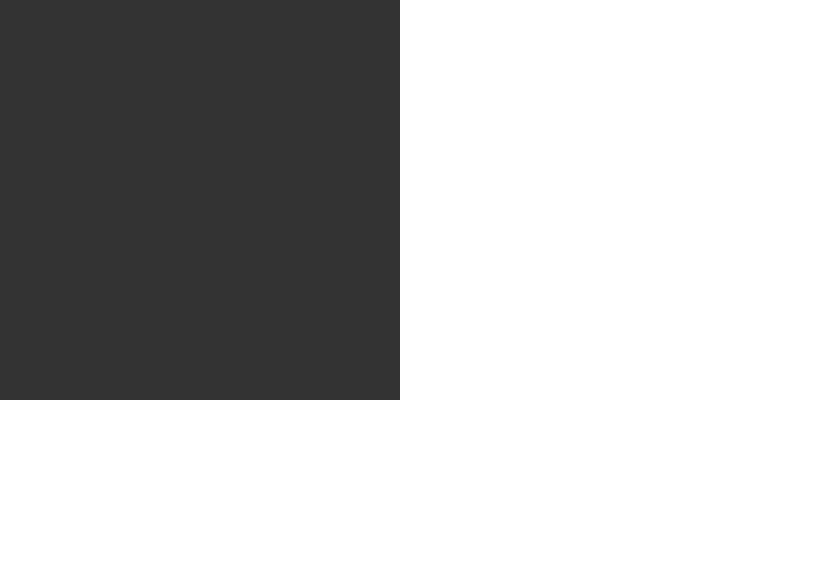
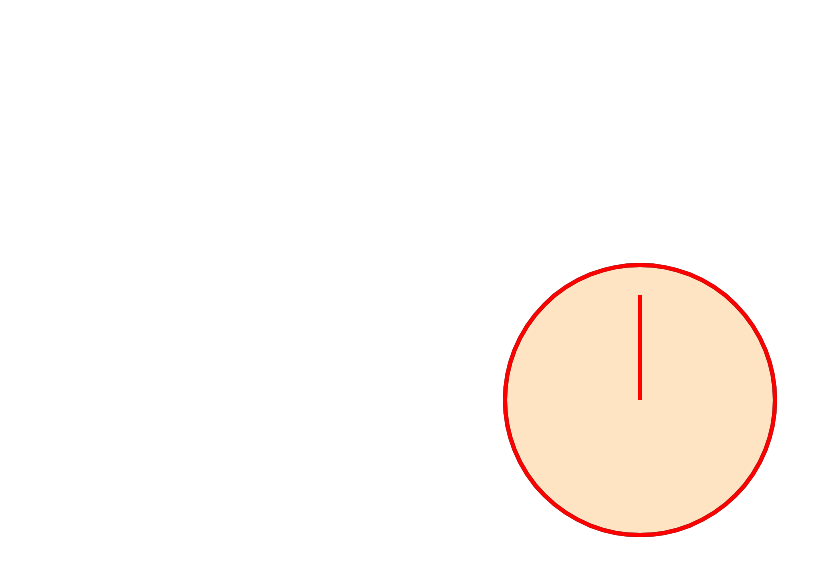
Before and after one commit to tabdullah1215/analog_clock, a React (Create React App) app: page / in a window 1280 px wide. Shown: the top 576 px of the page, without its empty margins (0-840 px from the left). Built offline with nearby package versions, Linux system fonts and the light colour scheme.

Commit message:
initial setup

```diff
--- a/public/index.html
+++ b/public/index.html
@@ -25,7 +25,6 @@
     <noscript>
       You need to enable JavaScript to run this app.
     </noscript>
-    <canvas id="canvas" width="400" height="400" style="background-color:#333"></canvas>
     <div id="root"></div>
     <!--
       This HTML file is a template.
--- a/src/App.js
+++ b/src/App.js
@@ -1,13 +1,13 @@
 import React, { Component } from 'react';
-import logo from './logo.svg';
 import './App.css';
+import CanvasComponent from '../src/CanvasComponent';
 
 
 class App extends Component {
   render() {
     return (
       <div className="App">
-
+        <CanvasComponent/>
       </div>
     );
   }
--- /dev/null
+++ b/src/CanvasComponent.js
@@ -0,0 +1,69 @@
+/**
+ * Created by TAbdullah on 8/12/2017.
+ */
+import React, { Component } from 'react';
+import './canvasComponent.css';
+
+export default class CanvasComponent extends Component {
+    constructor(props){
+        super(props);
+        this.state={
+
+        }
+    }
+    componentDidMount(){
+        this.updateCanvas();
+    }
+    updateCanvas(){
+        this.drawClock();
+        this.drawSecondHand();
+    }
+    updateTime(){
+
+    }
+
+    drawClock(){
+        let {theta, height, width} = this.props;
+        const ctx = this.refs.canvas.getContext("2d");
+        const offset = height / 2;
+
+        ctx.translate(offset, offset);
+        const radius = offset * 0.90;
+        ctx.arc(0, 0, radius, 0 , 2*Math.PI);
+        ctx.fillStyle = "bisque";
+        ctx.fill();
+        ctx.lineWidth = 4;
+        ctx.stroke();
+        // ctx.beginPath();
+        // ctx.moveTo(0,0);
+        // ctx.lineTo(300,150);
+
+        //for(let theta = 0; theta < 2*Math.PI; theta += 0.1) {
+
+        //}
+    }
+    drawSecondHand(){
+        let {theta, height, width, origin} = this.props;
+        const ctx = this.refs.canvas.getContext("2d");
+        const handLength = (height/2) * 0.70;
+        ctx.moveTo(origin.x, origin.y);
+        ctx.lineTo(handLength * Math.cos(theta), handLength * Math.sin(theta));
+        ctx.strokeStyle = "red";
+        ctx.stroke();
+    }
+    render(){
+        const {width, height} = this.props;
+        return (
+            <canvas ref="canvas" width={width} height={height}/>
+        );
+    }
+}
+
+CanvasComponent.defaultProps = {
+    width: 300,
+    height: 300,
+    origin: {x: 0, y: 0},
+    theta: -Math.PI/2
+
+
+};
--- /dev/null
+++ b/src/canvasComponent.css
@@ -0,0 +1,6 @@
+canvas {
+    position: absolute;
+    top: 50%;
+    left: 50%;
+    transform: translate(-50%, -50%);
+}
```
Also changed, not shown: 1 other file (tests, documents, lock files or other folders).
